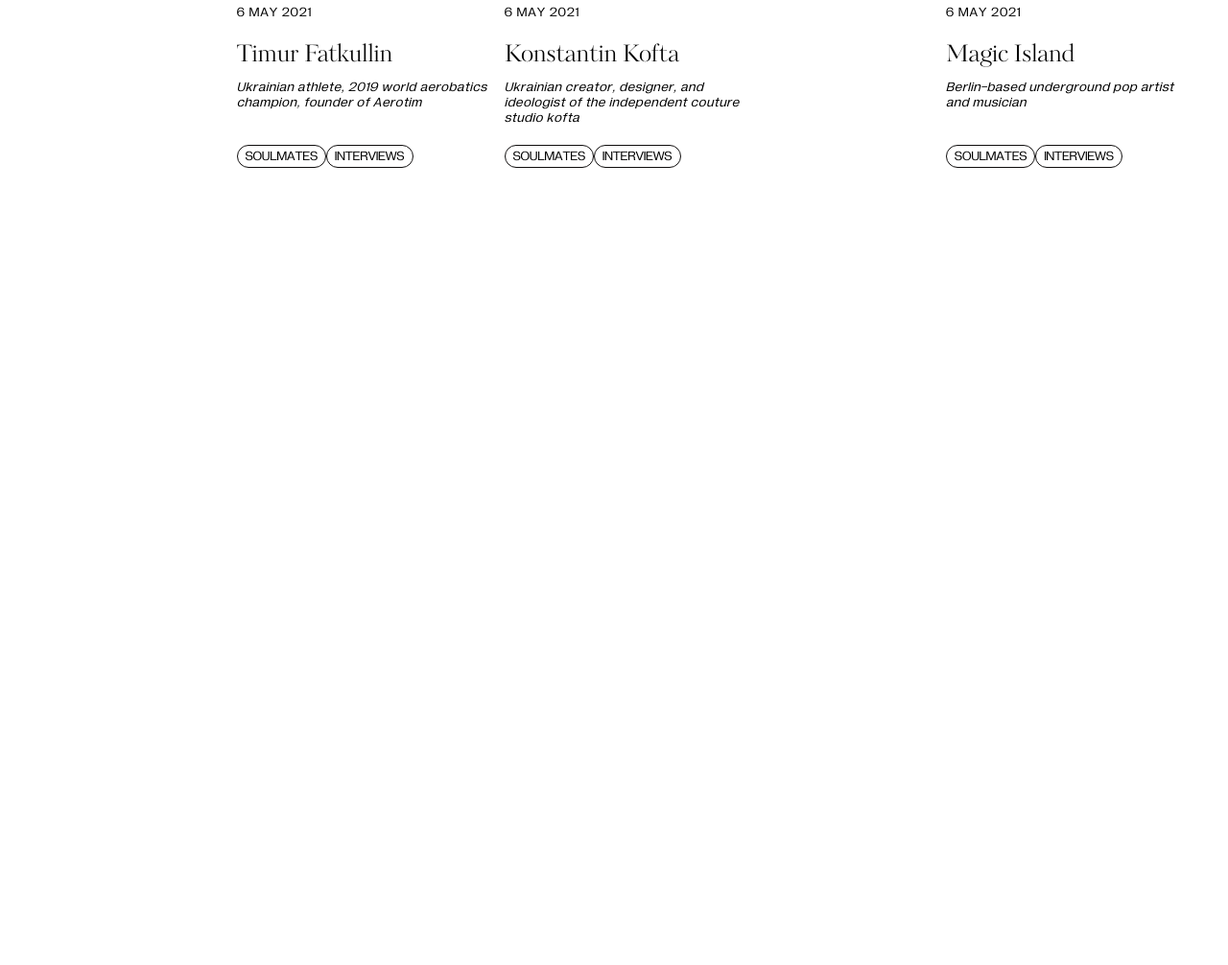
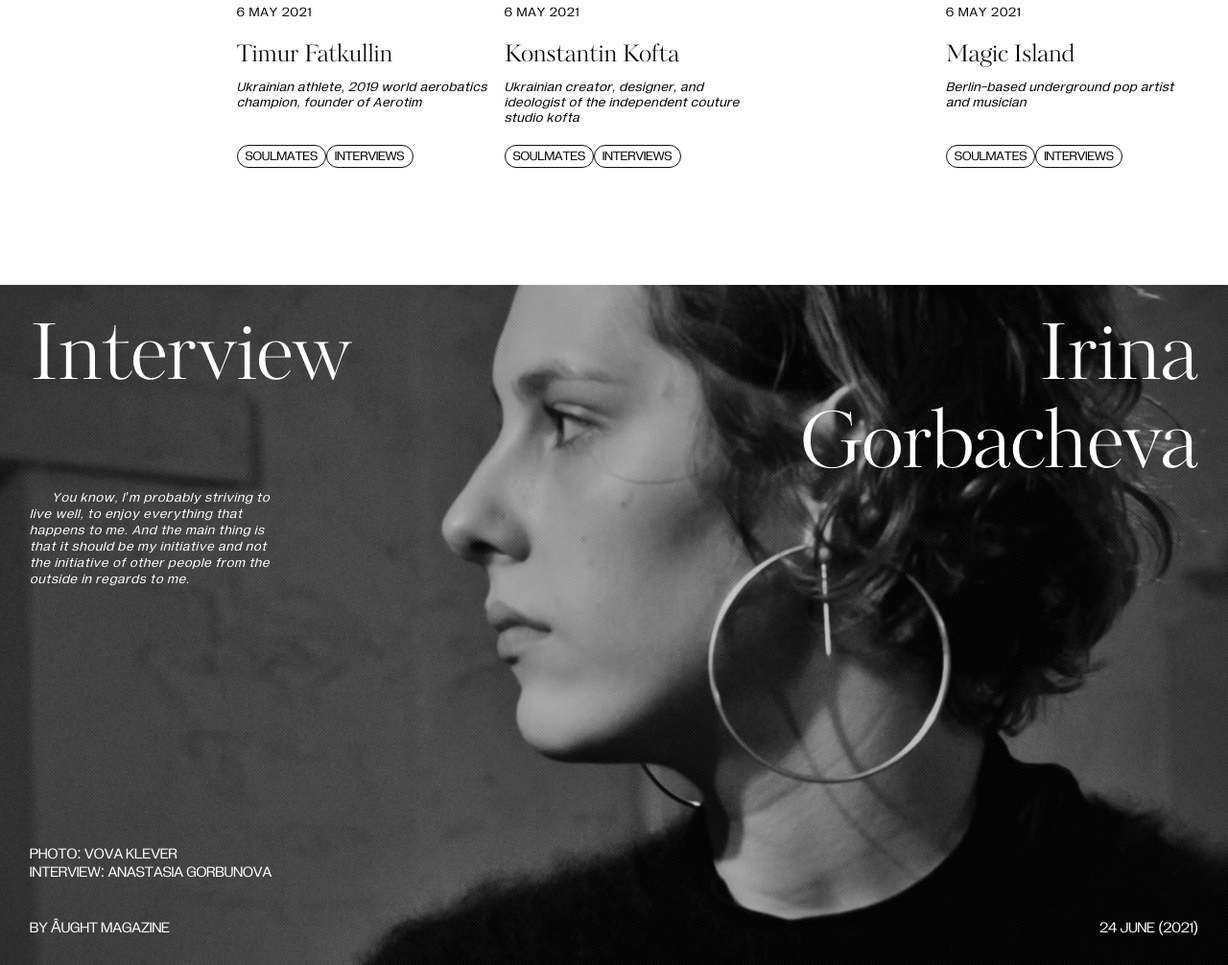
Before and after one commit to LypkaB/Aught, a plain HTML site: page index.html in a window 1280 px wide. Shown: the part 2230-3236 px from the top of the page at 96% size. Before the commit the page ends 2530 px from the top, so only its background shows below. Drawn offline with Linux system fonts and the light colour scheme.

Commit message:
Add section «Interview»

```diff
--- a/assets/css/style.css
+++ b/assets/css/style.css
@@ -41,6 +41,45 @@ img {
   max-width: 100%;
 }
 
+.section-title {
+  font-family: 'KudryashevHeadline-Regular', sans-serif;
+  font-size: 80px;
+  font-weight: normal;
+  text-align: right;
+}
+
+.section-title > span {
+  display: block;
+}
+
+.section-descr {
+  font-size: 14px;
+  line-height: 17px;
+  letter-spacing: 1px;
+}
+
+.section-descr > p {
+  margin-top: 0;
+  margin-bottom: 0;
+  font-style: italic;
+}
+
+.section-descr > p:first-child {
+  text-indent: 23px;
+}
+
+.section-descr-date {
+  text-transform: uppercase;
+}
+
+.section-author-info {
+  text-transform: uppercase;
+}
+
+.section-author-info > span {
+  display: block;
+}
+
 .presentation {
   position: relative;
 }
@@ -57,15 +96,7 @@ img {
 }
 
 .presentation__title {
-  font-family: 'KudryashevHeadline-Regular', sans-serif;
-  font-size: 80px;
-  font-weight: normal;
-  text-align: right;
   margin-bottom: 90px;
-}
-
-.presentation__title > span {
-  display: block;
 }
 
 .presentation__title > span:first-child {
@@ -121,36 +152,17 @@ img {
   width: 216px;
   margin-top: -147px;
   padding-right: 8px;
-  font-size: 14px;
-  line-height: 17px;
-  letter-spacing: 1px;
   margin-left: 17%;
   margin-bottom: 18.5%;
-}
-
-.presentation__descr > p {
-  margin-top: 0;
-  margin-bottom: 0;
-  font-style: italic;
-}
-
-.presentation__descr > p:first-child {
-  text-indent: 26px;
 }
 
 .presentation__descr-date {
   display: inline-block;
   margin-top: 50px;
-  text-transform: uppercase;
 }
 
 .presentation__author-info {
-  text-transform: uppercase;
   margin-left: 17%;
-}
-
-.presentation__author-info > span {
-  display: block;
 }
 
 .presentation__author-info > span:nth-child(2) {
@@ -365,7 +377,7 @@ img {
 }
 
 .come-as {
-  padding-bottom: 125px;
+  padding-bottom: 122px;
 }
 
 .come-as__title {
@@ -479,6 +491,48 @@ img {
   border-radius: 28px;
 }
 
+.interview {
+  background: url("../images/interview__bg.jpg") no-repeat center/cover;
+  color: white;
+  padding-top: 30px;
+  padding-bottom: 30px;
+  position: relative;
+}
+
+.interview__title {
+  display: -webkit-box;
+  display: -ms-flexbox;
+  display: flex;
+  -webkit-box-pack: justify;
+  -ms-flex-pack: justify;
+  justify-content: space-between;
+}
+
+.interview__title > span:nth-child(2) {
+  width: 420px;
+}
+
+.interview__descr {
+  width: 253px;
+  margin-bottom: 22%;
+}
+
+.interview__author-info__wrap {
+  display: -webkit-box;
+  display: -ms-flexbox;
+  display: flex;
+  -webkit-box-align: end;
+  -ms-flex-align: end;
+  align-items: flex-end;
+  -webkit-box-pack: justify;
+  -ms-flex-pack: justify;
+  justify-content: space-between;
+}
+
+.interview__author-info > span:nth-child(2) {
+  margin-bottom: 40px;
+}
+
 @media (min-width: 1024px) {
   .header__panel-lines,
   .header__panel-language-btn,
--- a/assets/sass/blocks/_blocks.scss
+++ b/assets/sass/blocks/_blocks.scss
@@ -1,3 +1,4 @@
 @import 'presentation';
 @import 'header';
 @import 'come-as';
+@import 'interview';
--- a/assets/sass/blocks/_come-as.scss
+++ b/assets/sass/blocks/_come-as.scss
@@ -1,5 +1,5 @@
 .come-as {
-    padding-bottom: 125px;
+    padding-bottom: 122px;
 
     &__title {
         display: block;
--- /dev/null
+++ b/assets/sass/blocks/_interview.scss
@@ -0,0 +1,31 @@
+.interview {
+    background: url('../images/interview__bg.jpg') no-repeat center / cover;
+    color: white;
+    padding-top: 30px;
+    padding-bottom: 30px;
+    position: relative;
+
+    &__title {
+        display: flex;
+        justify-content: space-between;
+
+        > span:nth-child(2) {
+            width: 420px;
+        }
+    }
+
+    &__descr {
+        width: 253px;
+        margin-bottom: 22%;
+    }
+
+    &__author-info {
+        &__wrap {
+            @include d-flex($a-items: flex-end, $j-content: space-between);
+        }
+
+        > span:nth-child(2) {
+            margin-bottom: 40px;
+        }
+    }
+}
--- /dev/null
+++ b/assets/sass/components/_titles.scss
@@ -0,0 +1,40 @@
+.section {
+    &-title {
+        font-family: 'KudryashevHeadline-Regular', sans-serif;
+        font-size: 80px;
+        font-weight: normal;
+        text-align: right;
+
+        > span {
+            display: block;
+        }
+    }
+
+    &-descr {
+        font-size: 14px;
+        line-height: 17px;
+        letter-spacing: 1px;
+
+        > p {
+            margin-top: 0;
+            margin-bottom: 0;
+            font-style: italic;
+
+            &:first-child {
+                text-indent: 23px;
+            }
+        }
+
+        &-date {
+            text-transform: uppercase;
+        }
+    }
+
+    &-author-info {
+        text-transform: uppercase;
+
+        > span {
+            display: block;
+        }
+    }
+}
--- a/assets/sass/main.scss
+++ b/assets/sass/main.scss
@@ -27,5 +27,6 @@ img {
     max-width: 100%;
 }
 
+@import 'components/titles';
 @import 'blocks/blocks';
 @import 'media/media';
--- a/index.html
+++ b/index.html
@@ -61,7 +61,7 @@
                 </div>
                 <!-- /.presentation__logo -->
 
-                <h1 class="presentation__title">
+                <h1 class="section-title presentation__title">
                     <span>Interview:</span>
                     <span>Molchat Doma</span>
                 </h1>
@@ -74,15 +74,15 @@
                 </div>
                 <!-- /.presentation__numbers -->
 
-                <div class="presentation__descr">
+                <div class="section-descr presentation__descr">
                     <p>In coversation with Roman Komogortsev (guitar/synth) and Pavel Kozlov (bass/synth)</p>
                     <p>A Belarusian new wave band from Minsk</p>
 
-                    <span class="presentation__descr-date">24 june (2021)</span>
+                    <span class="section-descr-date presentation__descr-date">24 june (2021)</span>
                 </div>
                 <!-- /.presentation__descr -->
 
-                <div class="presentation__author-info">
+                <div class="section-author-info presentation__author-info">
                     <span>Cover Photo: @spacestronomy</span>
                     <span>Interview: Elena Savlokhova</span>
                     <span>by ÂUGHT Magazine</span>
@@ -228,5 +228,36 @@
             <!-- /.come-as__photos-bottom -->
         </div>
     </section>
+
+    <!-- Interview -->
+    <section class="interview">
+        <div class="container">
+            <div class="section-title interview__title">
+                <span>Interview</span>
+                <span>Irina Gorbacheva</span>
+            </div>
+            <!-- /.interview__title -->
+
+            <div class="section-descr interview__descr">
+                <p>
+                    You know, I’m probably striving to live well, to enjoy everything that happens to me. And the main
+                    thing is that it should be my initiative and not the initiative of other people from the outside in
+                    regards to me.
+                </p>
+            </div>
+            <!-- /.interview__descr -->
+
+            <div class="interview__author-info__wrap">
+                <div class="section-author-info interview__author-info">
+                    <span>Photo: Vova Klever</span>
+                    <span>Interview: Anastasia Gorbunova</span>
+                    <span>by ÂUGHT Magazine</span>
+                </div>
+
+                <span class="section-descr-date">24 june (2021)</span>
+            </div>
+            <!-- /.interview__author-info__wrap -->
+        </div>
+    </section>
 </body>
 </html>
```
Also changed, not shown: assets/sass/blocks/_presentation.scss (+4 -31 lines), assets/images/interview__bg.jpg (added).
